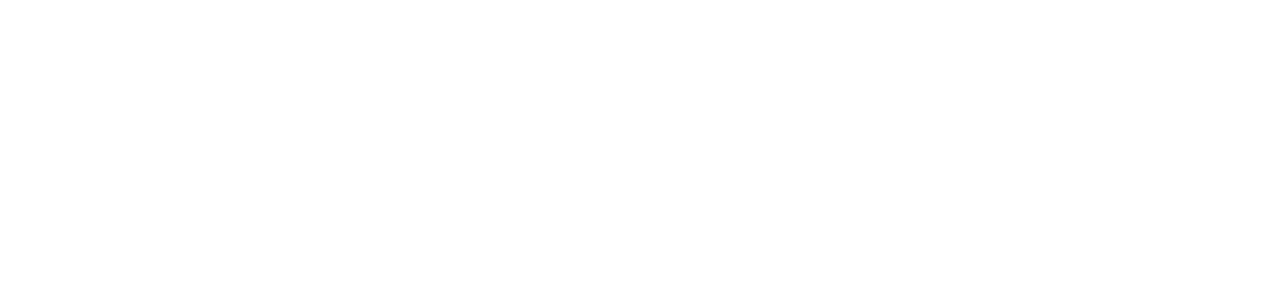
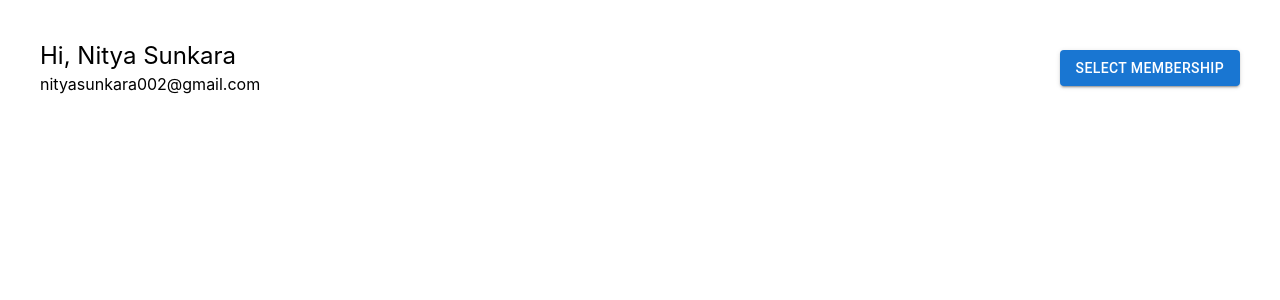
Before and after one commit to gopinathsjsu/team-project-swe, a React (Create React App) app in the folder frontend/: page /member in a window 1280 px wide. Before the commit this address had no page. Shown: the top 300 px of the page. Built offline with nearby package versions, Linux system fonts and the light colour scheme.

Commit message:
configured materialui

```diff
--- a/frontend/package.json
+++ b/frontend/package.json
@@ -3,6 +3,10 @@
   "version": "0.1.0",
   "private": true,
   "dependencies": {
+    "@emotion/react": "^11.11.1",
+    "@emotion/styled": "^11.11.0",
+    "@mui/material": "^5.14.15",
+    "@mui/styled-engine-sc": "^6.0.0-alpha.3",
     "@testing-library/jest-dom": "^5.17.0",
     "@testing-library/react": "^13.4.0",
     "@testing-library/user-event": "^13.5.0",
@@ -11,6 +15,7 @@
     "react-dom": "^18.2.0",
     "react-router-dom": "^6.17.0",
     "react-scripts": "5.0.1",
+    "styled-components": "^6.1.0",
     "web-vitals": "^2.1.4"
   },
   "scripts": {
--- a/frontend/src/App.js
+++ b/frontend/src/App.js
@@ -1,6 +1,7 @@
 import React from 'react';
 import { BrowserRouter, Route, Routes } from 'react-router-dom';
 import Home from './pages/Home';
+import MemberDashboard from './pages/MemberDashboard';
 
 const App = () => {
   return (
@@ -8,6 +9,7 @@
     <BrowserRouter>
       <Routes>
         <Route path="/" exact element={<Home />} />
+        <Route path="/member" exact Component={MemberDashboard}/>
       </Routes>
     </BrowserRouter>
 
--- /dev/null
+++ b/frontend/src/components/AccountInfo.js
@@ -0,0 +1,18 @@
+import React from 'react'
+import Button from '@mui/material/Button';
+const AccountInfo = () => {
+  return (
+    <div className='flex justify-between mx-10  mt-10 items-center'>
+      <div>
+        <h1 className='text-2xl'>Hi, Nitya Sunkara</h1>
+        <p>nityasunkara002@gmail.com</p>
+      </div>
+      <div>
+      <Button variant="contained">Select Membership</Button>
+
+      </div>
+    </div>
+  )
+}
+
+export default AccountInfo
--- /dev/null
+++ b/frontend/src/components/MovieTicketsPurchased.js
@@ -0,0 +1,9 @@
+import React from 'react'
+
+const MovieTicketsPurchased = () => {
+  return (
+    <div>MovieTicketsPurchased</div>
+  )
+}
+
+export default MovieTicketsPurchased
--- /dev/null
+++ b/frontend/src/components/TotalRewardPoints.js
@@ -0,0 +1,9 @@
+import React from 'react'
+
+const TotalRewardPoints = () => {
+  return (
+    <div>TotalRewardPoints</div>
+  )
+}
+
+export default TotalRewardPoints
--- /dev/null
+++ b/frontend/src/pages/MemberDashboard.js
@@ -0,0 +1,10 @@
+import React from 'react'
+import AccountInfo from '../components/AccountInfo'
+
+const MemberDashboard = () => {
+  return (
+    <div><AccountInfo/></div>
+  )
+}
+
+export default MemberDashboard
```
Also changed, not shown: 1 other file (tests, documents, lock files or other folders).
